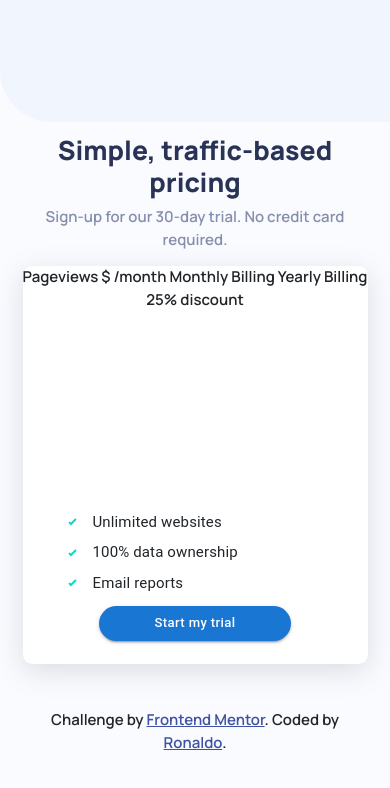
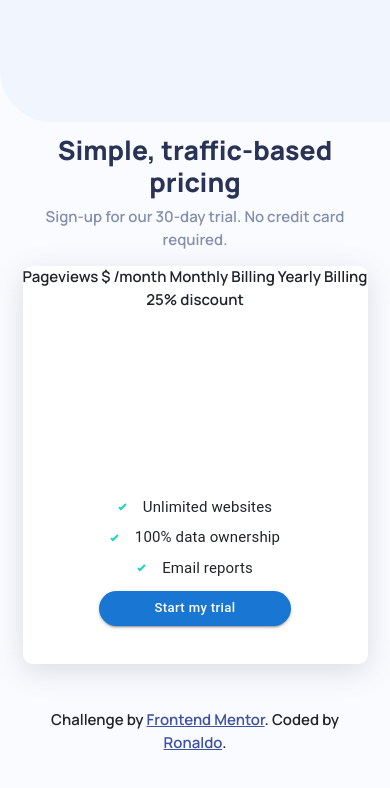
Before and after one commit to marckesin/Interactive-Pricing-Component, a Next.js app: page / in a window 390 px wide. Shown: the top 788 px of the page. Built offline with nearby package versions, Linux system fonts and the light colour scheme.

Commit message:
Correção de propriedades inválidas

```diff
--- a/components/pricing.jsx
+++ b/components/pricing.jsx
@@ -1,11 +1,11 @@
+import Button from "@mui/material/Button";
 import List from "@mui/material/List";
 import ListItem from "@mui/material/ListItem";
 import ListItemText from "@mui/material/ListItemText";
-import { styled, width } from "@mui/system";
+import Stack from "@mui/material/Stack";
+import { styled } from "@mui/system";
 import styles from "../styles/Home.module.css";
 import variables from "../styles/variables.module.css";
-import Button from "@mui/material/Button";
-import Stack from "@mui/material/Stack";
 
 const StyledButton = styled(Button)({
   height: "40%",
@@ -29,7 +29,7 @@ const StyledButton = styled(Button)({
 
 const StyledStack = styled(Stack)({
   borderTop: `3px solid ${variables.lightGrayishBlue}`,
-  padding: "1.5rem 3rem",
+  padding: "1rem 3rem 2.5rem",
 
   "@media(max-width: 600px)": {
     flexDirection: "column",
@@ -40,10 +40,18 @@ const StyledListItemText = styled(ListItemText)({
   paddingLeft: "16px",
   margin: 0,
   color: variables.grayishBlue,
+
+  "@media(max-width: 600px)": {
+    flex: "0 0 auto",
+  },
 });
 
 const StyledListItem = styled(ListItem)({
   padding: "4px 0",
+
+  "@media(max-width: 600px)": {
+    justifyContent: "center",
+  },
 });
 
 // Card pricing component
@@ -54,13 +62,13 @@ export default function Pricing() {
       Pageviews $ /month Monthly Billing Yearly Billing 25% discount
       <StyledStack direction="row" spacing={2}>
         <List>
-          {list.map(item => (
-            <StyledListItem>
+          {list.map((item, index) => (
+            <StyledListItem key={index}>
               <svg xmlns="http://www.w3.org/2000/svg" width="9" height="8">
                 <path
                   fill="none"
                   stroke="#10D8C4"
-                  stroke-width="2"
+                  strokeWidth="2"
                   d="M1 4.134l1.907 1.908L7.949 1"
                 />
               </svg>
```
